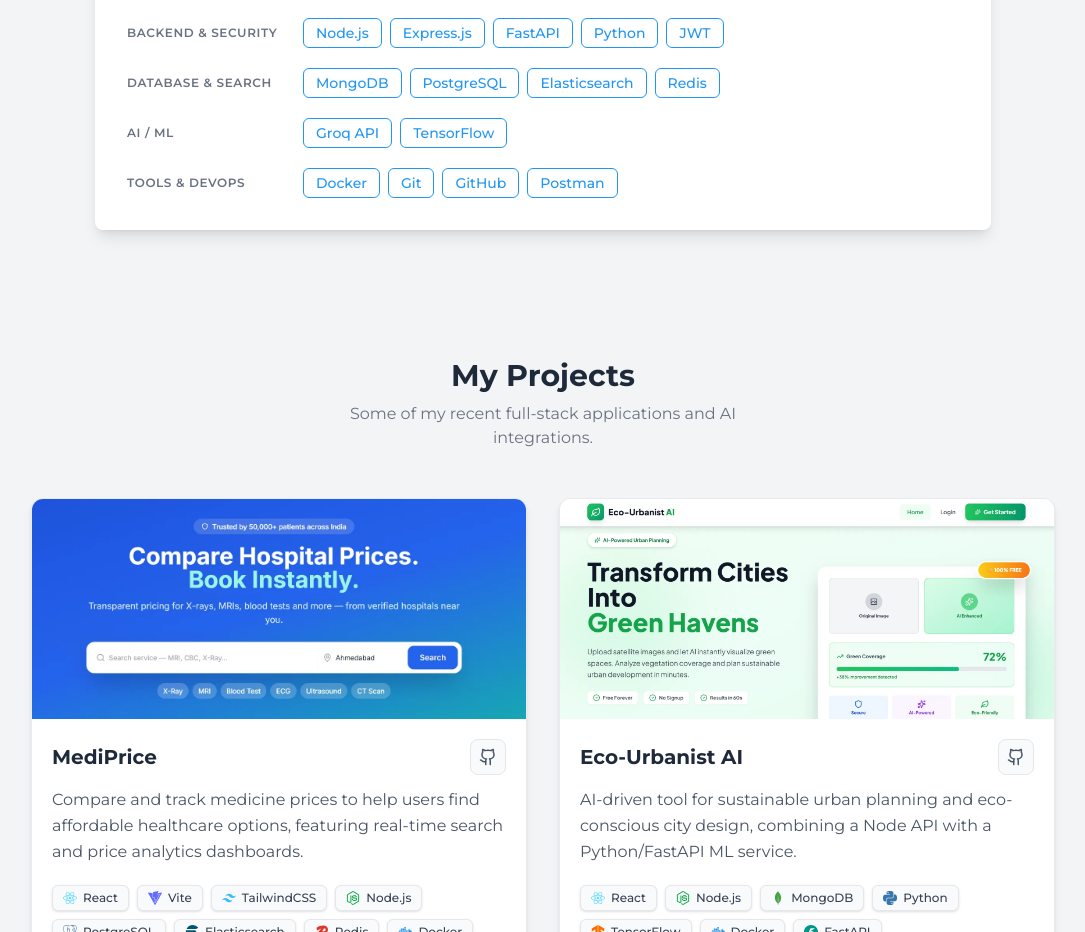
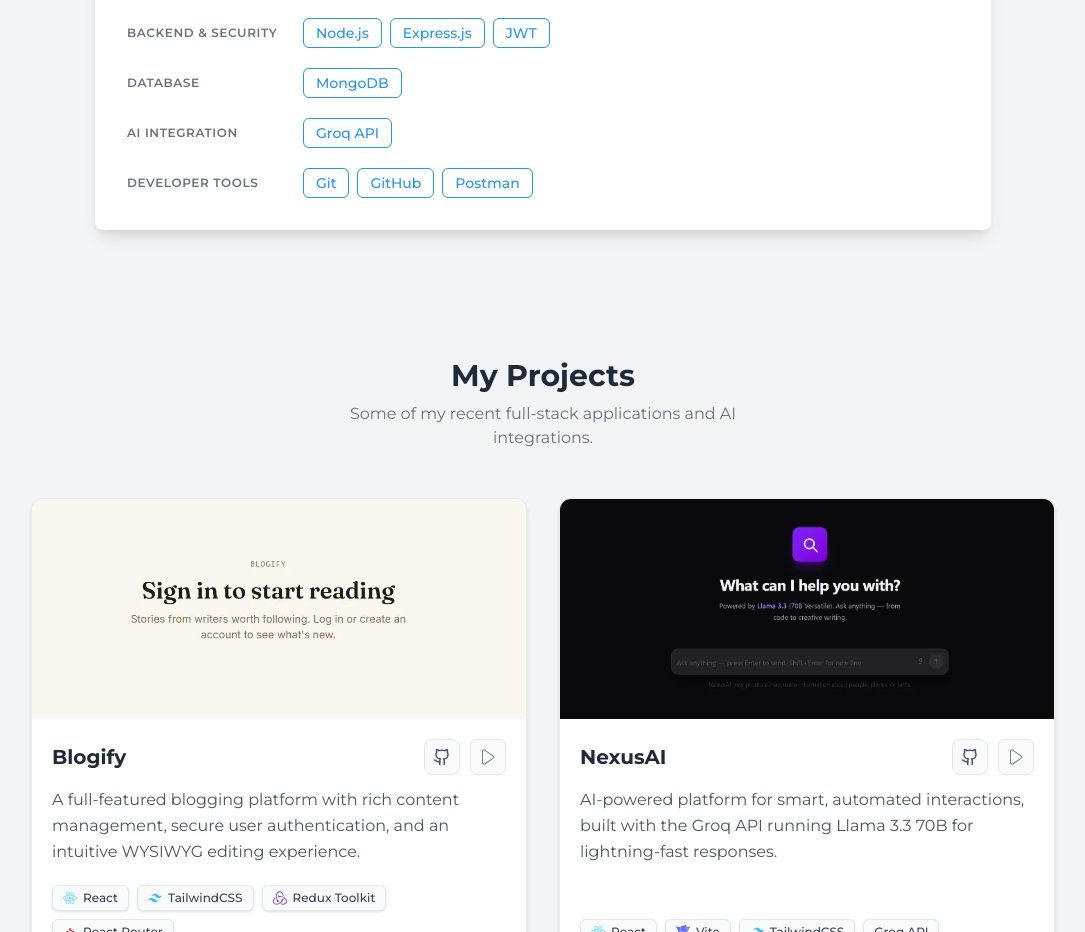
Before and after one commit to yasirrajput4/portfolio, a React (Vite) app: page / in a window 1280 px wide. Shown: the part 1140-2072 px from the top of the page, without its empty margins (97-1182 px from the left). Built offline with nearby package versions, Linux system fonts and the light colour scheme; no server answers.

Commit message:
clean(projects): MediPrice and Eco-urbansist-AI project cards removed

```diff
--- a/src/components/About.jsx
+++ b/src/components/About.jsx
@@ -2,37 +2,33 @@
   {
     category: "Frontend",
     skills: [
+      "JavaScript",
+      "HTML5",
+      "CSS3",
       "React",
-      "Vite",
-      "Redux Toolkit",
-      "Zustand",
-      "React Query",
       "React Router",
-      "JavaScript",
-      "HTML",
-      "CSS",
       "Tailwind CSS",
       "Bootstrap",
+      "Vite",
     ],
   },
   {
     category: "Backend & Security",
-    skills: ["Node.js", "Express.js", "FastAPI", "Python", "JWT"],
+    skills: ["Node.js", "Express.js", "JWT"],
   },
   {
-    category: "Database & Search",
-    skills: ["MongoDB", "PostgreSQL", "Elasticsearch", "Redis"],
+    category: "Database",
+    skills: ["MongoDB"],
   },
   {
-    category: "AI / ML",
-    skills: ["Groq API", "TensorFlow"],
+    category: "AI Integration",
+    skills: ["Groq API"],
   },
   {
-    category: "Tools & DevOps",
-    skills: ["Docker", "Git", "GitHub", "Postman"],
+    category: "Developer Tools",
+    skills: ["Git", "GitHub", "Postman"],
   },
 ];
-
 const About = () => {
   return (
     <section
--- a/src/components/Projects.jsx
+++ b/src/components/Projects.jsx
@@ -17,47 +17,10 @@
   SiFastapi,
 } from "react-icons/si";
 
-import mediprice from "../assets/mediprice.webp";
 import nexusai from "../assets/nexusai.webp";
 import blogify from "../assets/blogify.webp";
-import ecoUrbanistAi from "../assets/eco-urbanist-ai.webp";
 
 const projects = [
-  {
-    title: "MediPrice",
-    description:
-      "Compare and track medicine prices to help users find affordable healthcare options, featuring real-time search and price analytics dashboards.",
-    tech: [
-      "React",
-      "Vite",
-      "TailwindCSS",
-      "Node.js",
-      "PostgreSQL",
-      "Elasticsearch",
-      "Redis",
-      "Docker",
-    ],
-    github: "https://github.com/yasirrajput4/MediPrice",
-    live: "",
-    image: mediprice,
-  },
-  {
-    title: "Eco-Urbanist AI",
-    description:
-      "AI-driven tool for sustainable urban planning and eco-conscious city design, combining a Node API with a Python/FastAPI ML service.",
-    tech: [
-      "React",
-      "Node.js",
-      "MongoDB",
-      "Python",
-      "TensorFlow",
-      "Docker",
-      "FastAPI",
-    ],
-    github: "https://github.com/yasirrajput4/Eco-Urbanist-AI",
-    live: "",
-    image: ecoUrbanistAi,
-  },
   {
     title: "Blogify",
     description:
```
Also changed, not shown: public/robots.txt (deleted), 1 other file (tests, documents, lock files or other folders).
